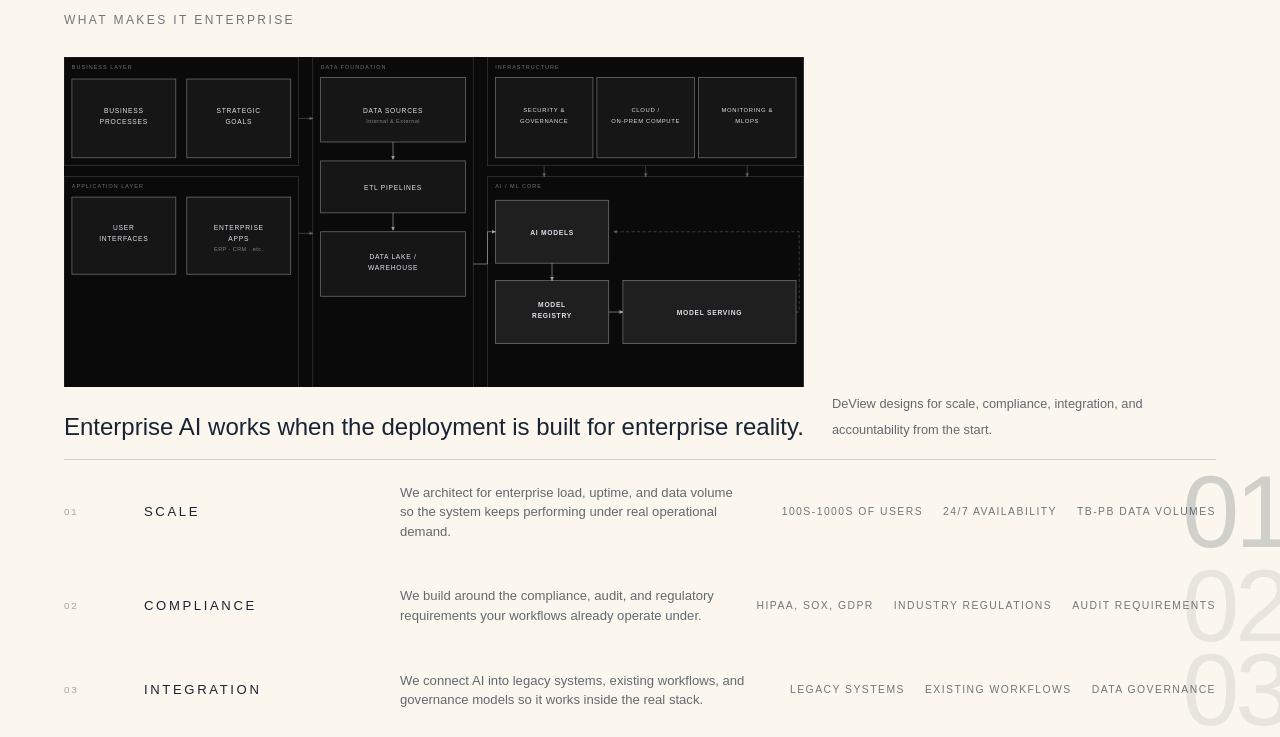
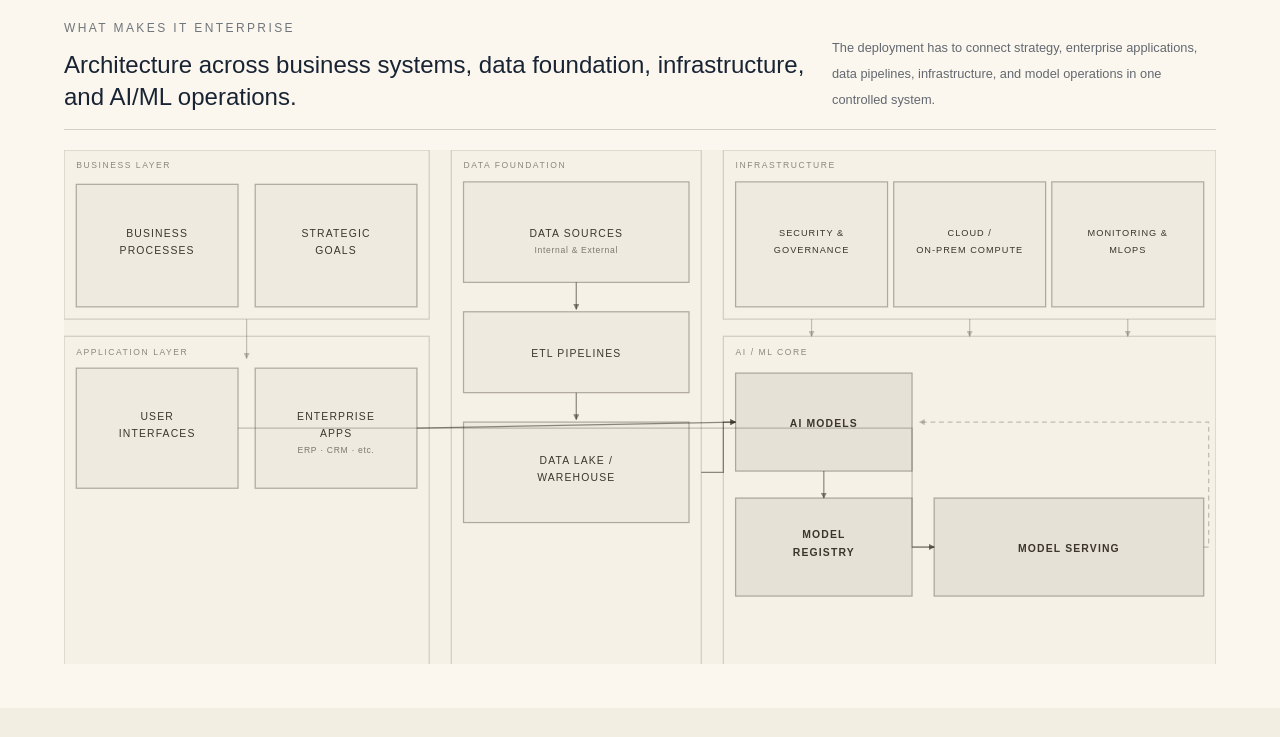
Before and after one commit to artemiusradin-png/deview-website, a Next.js app: page / in a window 1280 px wide. Shown: the part 1760-2497 px from the top of the page. Built offline with nearby package versions, Linux system fonts and the light colour scheme.

Commit message:
Refine enterprise diagram section

```diff
--- a/app/components/EnterpriseArchitectureDiagram.tsx
+++ b/app/components/EnterpriseArchitectureDiagram.tsx
@@ -2,17 +2,6 @@
 
 import type { ReactNode } from "react";
 
-/* ─── palette (module scope for static subcomponents) ─────── */
-const BG = "#0a0a0a";
-const ZONE = "rgba(240,240,250,0.18)";
-const BOX = "rgba(240,240,250,0.40)";
-const BOXF = "rgba(240,240,250,0.05)";
-const BOXF2 = "rgba(240,240,250,0.09)";
-const ZLBL = "rgba(240,240,250,0.45)";
-const TXT = "rgba(240,240,250,0.92)";
-const SUB = "rgba(240,240,250,0.50)";
-const ARR = "rgba(240,240,250,0.55)";
-const ARRF = "rgba(240,240,250,0.28)";
 const FONT = "D-DIN, Arial, sans-serif";
 
 function ArchBox({
@@ -40,14 +29,22 @@ function ArchBox({
   const baseY = t2 ? y + h / 2 - 7 : y + h / 2 + 4;
   return (
     <g>
-      <rect x={x} y={y} width={w} height={h} fill={bright ? BOXF2 : BOXF} stroke={BOX} strokeWidth="1" />
+      <rect
+        x={x}
+        y={y}
+        width={w}
+        height={h}
+        fill={bright ? "var(--enterprise-arch-box-fill-strong)" : "var(--enterprise-arch-box-fill)"}
+        stroke="var(--enterprise-arch-box-stroke)"
+        strokeWidth="1"
+      />
       <text
         x={cx}
         y={baseY}
         textAnchor="middle"
         fontSize={fontSize}
         letterSpacing="0.11em"
-        fill={TXT}
+        fill="var(--enterprise-arch-text)"
         fontFamily={FONT}
         fontWeight={bright ? "600" : "400"}
       >
@@ -60,7 +57,7 @@ function ArchBox({
           textAnchor="middle"
           fontSize={fontSize}
           letterSpacing="0.11em"
-          fill={TXT}
+          fill="var(--enterprise-arch-text)"
           fontFamily={FONT}
           fontWeight={bright ? "600" : "400"}
         >
@@ -74,7 +71,7 @@ function ArchBox({
           textAnchor="middle"
           fontSize={7}
           letterSpacing="0.08em"
-          fill={SUB}
+          fill="var(--enterprise-arch-subtext)"
           fontFamily={FONT}
         >
           {sub}
@@ -87,8 +84,15 @@ function ArchBox({
 function ArchZone({ x, y, w, h, label }: { x: number; y: number; w: number; h: number; label: string }) {
   return (
     <g>
-      <rect x={x} y={y} width={w} height={h} fill="none" stroke={ZONE} strokeWidth="1" />
-      <text x={x + 10} y={y + 15} fontSize="7" letterSpacing="0.18em" fill={ZLBL} fontFamily={FONT}>
+      <rect x={x} y={y} width={w} height={h} fill="none" stroke="var(--enterprise-arch-zone-stroke)" strokeWidth="1" />
+      <text
+        x={x + 10}
+        y={y + 15}
+        fontSize="7"
+        letterSpacing="0.18em"
+        fill="var(--enterprise-arch-zone-label)"
+        fontFamily={FONT}
+      >
         {label}
       </text>
     </g>
@@ -116,7 +120,7 @@ function ArchArrow({
       y1={y1}
       x2={x2}
       y2={y2}
-      stroke={faint ? ARRF : ARR}
+      stroke={faint ? "var(--enterprise-arch-arrow-faint)" : "var(--enterprise-arch-arrow)"}
       strokeWidth="1"
       strokeDasharray={dashed ? "4 3" : undefined}
       markerEnd={faint ? "url(#ah-faint)" : "url(#ah)"}
@@ -129,7 +133,7 @@ function ArchPathArrow({ d, faint = false, dashed = false }: { d: string; faint?
     <path
       d={d}
       fill="none"
-      stroke={faint ? ARRF : ARR}
+      stroke={faint ? "var(--enterprise-arch-arrow-faint)" : "var(--enterprise-arch-arrow)"}
       strokeWidth="1"
       strokeDasharray={dashed ? "4 3" : undefined}
       markerEnd={faint ? "url(#ah-faint)" : "url(#ah)"}
@@ -139,8 +143,8 @@ function ArchPathArrow({ d, faint = false, dashed = false }: { d: string; faint?
 
 function MZone({ label, children }: { label: string; children: ReactNode }) {
   return (
-    <div className="border border-[rgba(240,240,250,0.18)] p-2.5">
-      <p className="mb-2 text-[0.48rem] uppercase tracking-[0.18em] text-[rgba(240,240,250,0.45)]">{label}</p>
+    <div className="border border-[var(--enterprise-arch-zone-stroke)] p-2.5">
+      <p className="mb-2 text-[0.48rem] uppercase tracking-[0.18em] text-[var(--enterprise-arch-zone-label)]">{label}</p>
       <div className="flex flex-wrap gap-1.5">{children}</div>
     </div>
   );
@@ -161,14 +165,14 @@ function MBox({
     <div
       className={`border px-3 py-2 ${full ? "w-full" : "min-w-[120px] flex-1"} ${
         bright
-          ? "border-[rgba(240,240,250,0.45)] bg-[rgba(240,240,250,0.09)]"
-          : "border-[rgba(240,240,250,0.30)] bg-[rgba(240,240,250,0.04)]"
+          ? "border-[var(--enterprise-arch-box-stroke)] bg-[var(--enterprise-arch-box-fill-strong)]"
+          : "border-[var(--enterprise-arch-box-stroke)] bg-[var(--enterprise-arch-box-fill)]"
       }`}
     >
-      <span className="block text-[0.62rem] uppercase tracking-[0.1em] text-[rgba(240,240,250,0.92)]">
+      <span className="block text-[0.62rem] uppercase tracking-[0.1em] text-[var(--enterprise-arch-text)]">
         {children}
       </span>
-      {sub && <span className="block text-[0.5rem] tracking-wide text-[rgba(240,240,250,0.48)]">{sub}</span>}
+      {sub && <span className="block text-[0.5rem] tracking-wide text-[var(--enterprise-arch-subtext)]">{sub}</span>}
     </div>
   );
 }
@@ -216,7 +220,7 @@ export function EnterpriseArchitectureDiagram({ className = "" }: { className?:
   const srvW = c3w - aiBoxW - 18 - 20;
 
   return (
-    <figure className={`${className}`.trim()} aria-labelledby="arch-title">
+    <figure className={`enterprise-arch-diagram ${className}`.trim()} aria-labelledby="arch-title">
       <figcaption id="arch-title" className="sr-only">
         Enterprise AI Architecture: Business Layer and Application Layer feed data into a central Data Foundation
         pipeline, which drives an AI/ML Core. Infrastructure spans and governs the AI layer.
@@ -225,14 +229,14 @@ export function EnterpriseArchitectureDiagram({ className = "" }: { className?:
       <svg className="hidden w-full md:block" viewBox={`0 0 ${W} ${H}`} role="img" aria-hidden>
         <defs>
           <marker id="ah" viewBox="0 0 8 8" refX="7" refY="4" markerWidth="5" markerHeight="5" orient="auto">
-            <path d="M0,0 L8,4 L0,8 Z" fill={ARR} />
+            <path d="M0,0 L8,4 L0,8 Z" fill="var(--enterprise-arch-arrow)" />
           </marker>
           <marker id="ah-faint" viewBox="0 0 8 8" refX="7" refY="4" markerWidth="5" markerHeight="5" orient="auto">
-            <path d="M0,0 L8,4 L0,8 Z" fill={ARRF} />
+            <path d="M0,0 L8,4 L0,8 Z" fill="var(--enterprise-arch-arrow-faint)" />
           </marker>
         </defs>
 
-        <rect x="0" y="0" width={W} height={H} fill={BG} />
+        <rect x="0" y="0" width={W} height={H} fill="var(--enterprise-arch-bg)" />
 
         <ArchZone x={0} y={0} w={c1w} h={topH} label="BUSINESS LAYER" />
         <ArchZone x={0} y={midY} w={c1w} h={midH} label="APPLICATION LAYER" />
@@ -269,8 +273,19 @@ export function EnterpriseArchitectureDiagram({ className = "" }: { className?:
           faint
         />
 
-        <ArchArrow x1={c1w} y1={78} x2={c2x} y2={78} faint />
-        <ArchArrow x1={c1w} y1={midY + 72} x2={c2x} y2={midY + 72} faint />
+        <ArchArrow x1={149} y1={topH} x2={149} y2={midY + 18} faint />
+
+        <ArchPathArrow
+          d={`M ${10 + 132} ${alBoxY + alBoxH / 2} L ${srvX - 18} ${alBoxY + alBoxH / 2} L ${srvX - 18} ${regY + aiBoxH / 2} L ${srvX} ${regY + aiBoxH / 2}`}
+          faint
+        />
+
+        <ArchArrow
+          x1={156 + 132}
+          y1={alBoxY + alBoxH / 2}
+          x2={c3x + 10}
+          y2={aiBoxY + aiBoxH / 2}
+        />
 
         <ArchPathArrow
           d={`M ${c2x + c2w} 263 L ${c3x} 263 L ${c3x} ${aiBoxY + aiBoxH / 2} L ${c3x + 10} ${aiBoxY + aiBoxH / 2}`}
@@ -286,28 +301,28 @@ export function EnterpriseArchitectureDiagram({ className = "" }: { className?:
           <MBox>Business Processes</MBox>
           <MBox>Strategic Goals</MBox>
         </MZone>
-        <div className="text-center text-[0.5rem] text-[rgba(240,240,250,0.3)]" aria-hidden>
+        <div className="text-center text-[0.5rem] text-[var(--enterprise-arch-arrow-faint)]" aria-hidden>
           ↓
         </div>
         <MZone label="APPLICATION LAYER">
           <MBox>User Interfaces</MBox>
           <MBox sub="ERP · CRM · etc.">Enterprise Apps</MBox>
         </MZone>
-        <div className="text-center text-[0.5rem] text-[rgba(240,240,250,0.3)]" aria-hidden>
+        <div className="text-center text-[0.5rem] text-[var(--enterprise-arch-arrow-faint)]" aria-hidden>
           ↓
         </div>
         <MZone label="DATA FOUNDATION">
           <MBox full>Data Sources — Internal &amp; External</MBox>
-          <div className="text-center text-[0.5rem] text-[rgba(240,240,250,0.3)]" aria-hidden>
+          <div className="text-center text-[0.5rem] text-[var(--enterprise-arch-arrow-faint)]" aria-hidden>
             ↓
           </div>
           <MBox full>ETL Pipelines</MBox>
-          <div className="text-center text-[0.5rem] text-[rgba(240,240,250,0.3)]" aria-hidden>
+          <div className="text-center text-[0.5rem] text-[var(--enterprise-arch-arrow-faint)]" aria-hidden>
             ↓
           </div>
           <MBox full>Data Lake / Warehouse</MBox>
         </MZone>
-        <div className="text-center text-[0.5rem] text-[rgba(240,240,250,0.3)]" aria-hidden>
+        <div className="text-center text-[0.5rem] text-[var(--enterprise-arch-arrow-faint)]" aria-hidden>
           ↓
         </div>
         <MZone label="INFRASTRUCTURE">
@@ -315,14 +330,14 @@ export function EnterpriseArchitectureDiagram({ className = "" }: { className?:
           <MBox>Cloud / On-Prem Compute</MBox>
           <MBox>Monitoring &amp; MLOps</MBox>
         </MZone>
-        <div className="text-center text-[0.5rem] text-[rgba(240,240,250,0.3)]" aria-hidden>
+        <div className="text-center text-[0.5rem] text-[var(--enterprise-arch-arrow-faint)]" aria-hidden>
           ↓
         </div>
         <MZone label="AI / ML CORE">
           <MBox full bright>
             AI Models
           </MBox>
-          <div className="text-center text-[0.5rem] text-[rgba(240,240,250,0.3)]" aria-hidden>
+          <div className="text-center text-[0.5rem] text-[var(--enterprise-arch-arrow-faint)]" aria-hidden>
             ↓
           </div>
           <MBox bright>Model Registry</MBox>
--- a/app/globals.css
+++ b/app/globals.css
@@ -694,115 +694,30 @@ html[data-theme="light"] .hero-fallback {
   min-width: 0;
 }
 
-/* Pillar rows — WHAT MAKES IT ENTERPRISE */
-.pillar-row-outer {
-  position: relative;
-  overflow: hidden;
-  transition: background-color 200ms ease;
-  margin-right: calc(-50vw + 50%);
-  padding-right: calc(50vw - 50%);
-}
-
-.pillar-row-outer--active {
-  background: var(--surface);
-}
-
-/* The wipe cover — starts full width, collapses to the right */
-.pillar-row-wipe {
-  position: absolute;
-  inset: 0;
-  background: var(--background);
-  transform-origin: left center;
-  z-index: 2;
-  pointer-events: none;
-}
-
-/* Large decorative number behind each row */
-.pillar-row-bg-num {
-  position: absolute;
-  right: -0.5rem;
-  top: 50%;
-  transform: translateY(-50%);
-  font-size: clamp(3.5rem, 8vw, 7rem);
-  line-height: 1;
-  color: var(--white-10);
-  pointer-events: none;
-  letter-spacing: -0.04em;
-  user-select: none;
-  z-index: 0;
-  transition: color 200ms ease;
-}
-
-.pillar-row-outer--active .pillar-row-bg-num {
-  color: var(--white-20);
-}
-
-.pillar-row {
-  position: relative;
-  z-index: 1;
-  display: grid;
-  grid-template-columns: 3rem 14rem 1fr auto;
-  align-items: center;
-  gap: 2rem;
-  padding: 1.4rem 0;
-  cursor: default;
-}
-
-.pillar-row-num {
-  font-size: 0.62rem;
-  letter-spacing: 0.18em;
-  color: var(--white-40);
-  font-variant-numeric: tabular-nums;
-}
-
-.pillar-row-label {
-  font-size: 0.82rem;
-  text-transform: uppercase;
-  letter-spacing: 0.2em;
-  color: var(--white-100);
-}
-
-.pillar-row-summary {
-  font-size: 0.82rem;
-  color: var(--text-muted);
-  line-height: 1.5;
-}
-
-.pillar-row-points {
-  display: flex;
-  gap: 1.25rem;
-  list-style: none;
-  margin: 0;
-  padding: 0;
-  flex-wrap: wrap;
-  justify-content: flex-end;
-}
-
-.pillar-row-points li {
-  font-size: 0.65rem;
-  text-transform: uppercase;
-  letter-spacing: 0.14em;
-  color: var(--white-60);
-  white-space: nowrap;
-}
-
-@media (max-width: 900px) {
-  .pillar-row {
-    grid-template-columns: 2.5rem 1fr;
-    grid-template-rows: auto auto;
-    gap: 0.5rem 1rem;
-  }
-
-  .pillar-row-summary {
-    grid-column: 2;
-  }
-
-  .pillar-row-points {
-    grid-column: 1 / -1;
-    justify-content: flex-start;
-    gap: 0.75rem;
-    padding-top: 0.5rem;
-  }
+.enterprise-arch-diagram {
+  --enterprise-arch-bg: #0a0a0a;
+  --enterprise-arch-zone-stroke: rgba(240, 240, 250, 0.18);
+  --enterprise-arch-box-stroke: rgba(240, 240, 250, 0.4);
+  --enterprise-arch-box-fill: rgba(240, 240, 250, 0.05);
+  --enterprise-arch-box-fill-strong: rgba(240, 240, 250, 0.09);
+  --enterprise-arch-zone-label: rgba(240, 240, 250, 0.45);
+  --enterprise-arch-text: rgba(240, 240, 250, 0.92);
+  --enterprise-arch-subtext: rgba(240, 240, 250, 0.5);
+  --enterprise-arch-arrow: rgba(240, 240, 250, 0.55);
+  --enterprise-arch-arrow-faint: rgba(240, 240, 250, 0.28);
+}
+
+html[data-theme="light"] .enterprise-arch-diagram {
+  --enterprise-arch-bg: #f6f1e6;
+  --enterprise-arch-zone-stroke: rgba(44, 38, 31, 0.18);
+  --enterprise-arch-box-stroke: rgba(44, 38, 31, 0.34);
+  --enterprise-arch-box-fill: rgba(44, 38, 31, 0.035);
+  --enterprise-arch-box-fill-strong: rgba(44, 38, 31, 0.08);
+  --enterprise-arch-zone-label: rgba(44, 38, 31, 0.52);
+  --enterprise-arch-text: rgba(44, 38, 31, 0.92);
+  --enterprise-arch-subtext: rgba(44, 38, 31, 0.58);
+  --enterprise-arch-arrow: rgba(44, 38, 31, 0.52);
+  --enterprise-arch-arrow-faint: rgba(44, 38, 31, 0.26);
 }
 
 @media (max-width: 1023px) {
--- a/app/page.tsx
+++ b/app/page.tsx
@@ -72,33 +72,6 @@ const services = [
     body: "Connect new AI capabilities to your current products, data systems, and operational processes so the solution works where your team already operates.",
     status: "Best for teams integrating AI into live workflows",
     id: "system-integration",
-  },
-];
-
-const enterprisePillars = [
-  {
-    id: "scale",
-    label: "SCALE",
-    summary: "We architect for enterprise load, uptime, and data volume so the system keeps performing under real operational demand.",
-    points: ["100s-1000s of users", "24/7 availability", "TB-PB data volumes"],
-  },
-  {
-    id: "compliance",
-    label: "COMPLIANCE",
-    summary: "We build around the compliance, audit, and regulatory requirements your workflows already operate under.",
-    points: ["HIPAA, SOX, GDPR", "Industry regulations", "Audit requirements"],
-  },
-  {
-    id: "integration",
-    label: "INTEGRATION",
-    summary: "We connect AI into legacy systems, existing workflows, and governance models so it works inside the real stack.",
-    points: ["Legacy systems", "Existing workflows", "Data governance"],
-  },
-  {
-    id: "accountability",
-    label: "ACCOUNTABILITY",
-    summary: "We make outputs reviewable, explainable, and controllable by the people responsible for outcomes.",
-    points: ["Auditability", "Explainability", "Human oversight"],
   },
 ];
 
@@ -268,7 +241,6 @@ export default function Home() {
 
     return window.matchMedia("(prefers-color-scheme: light)").matches ? "light" : "dark";
   });
-  const [activeEnterprisePillar, setActiveEnterprisePillar] = useState(enterprisePillars[0].id);
   const [activeEnterpriseMode, setActiveEnterpriseMode] = useState(enterpriseModes[0].id);
   const [architectureFocus, setArchitectureFocus] = useState<"public" | "enterprise">("enterprise");
   const [activeSolutionIndex, setActiveSolutionIndex] = useState(0);
@@ -1045,51 +1017,19 @@ export default function Home() {
             </div>
           </div>
 
-          <div>
-            <div className="mb-4 flex flex-col gap-2 md:flex-row md:items-end md:justify-between">
+          <div className="pt-2">
+            <div className="mb-4 flex flex-col gap-3 md:flex-row md:items-end md:justify-between">
               <div>
                 <p className="section-label mb-2">WHAT MAKES IT ENTERPRISE</p>
-                <EnterpriseArchitectureDiagram className="my-5 md:my-6" />
-                <h3 className="text-lg text-[var(--white-100)] md:text-2xl">Enterprise AI works when the deployment is built for enterprise reality.</h3>
+                <h3 className="text-lg text-[var(--white-100)] md:text-2xl">Architecture across business systems, data foundation, infrastructure, and AI/ML operations.</h3>
               </div>
               <p className="max-w-sm text-[0.8rem] text-[var(--text-muted)]">
-                DeView designs for scale, compliance, integration, and accountability from the start.
+                The deployment has to connect strategy, enterprise applications, data pipelines, infrastructure,
+                and model operations in one controlled system.
               </p>
             </div>
-            <div className="rule" />
-            <div>
-              {enterprisePillars.map((pillar, i) => (
-                <div
-                  key={pillar.id}
-                  className={`pillar-row-outer${activeEnterprisePillar === pillar.id ? " pillar-row-outer--active" : ""}`}
-                  onMouseEnter={() => setActiveEnterprisePillar(pillar.id)}
-                  onFocus={() => setActiveEnterprisePillar(pillar.id)}
-                >
-                  {/* Content — revealed by the wipe */}
-                  <div className="pillar-row">
-                    <span className="pillar-row-num">0{i + 1}</span>
-                    <span className="pillar-row-label">{pillar.label}</span>
-                    <span className="pillar-row-summary">{pillar.summary}</span>
-                    <ul className="pillar-row-points">
-                      {pillar.points.map((pt) => (
-                        <li key={pt}>{pt}</li>
-                      ))}
-                    </ul>
-                  </div>
-                  {/* Wipe cover — collapses left→right on scroll into view */}
-                  <motion.div
-                    className="pillar-row-wipe"
-                    initial={{ scaleX: 1 }}
-                    whileInView={{ scaleX: 0 }}
-                    viewport={{ once: true, margin: "-60px" }}
-                    transition={{ duration: 0.75, ease: [0.16, 1, 0.3, 1], delay: i * 0.07 }}
-                    aria-hidden="true"
-                  />
-                  {/* Large background number */}
-                  <span className="pillar-row-bg-num" aria-hidden="true">0{i + 1}</span>
-                </div>
-              ))}
-            </div>
+            <div className="rule mb-5" />
+            <EnterpriseArchitectureDiagram className="my-2 md:my-4" />
           </div>
 
         </motion.div>
```
